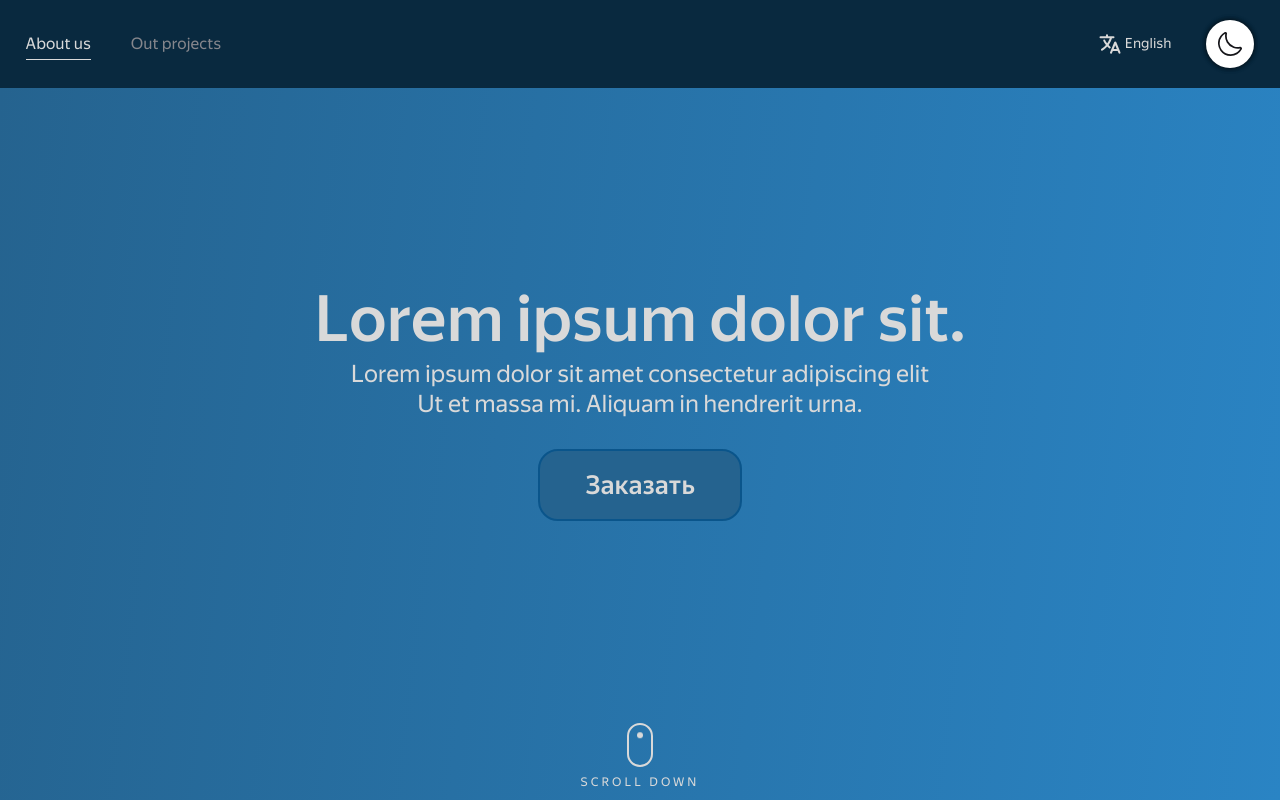
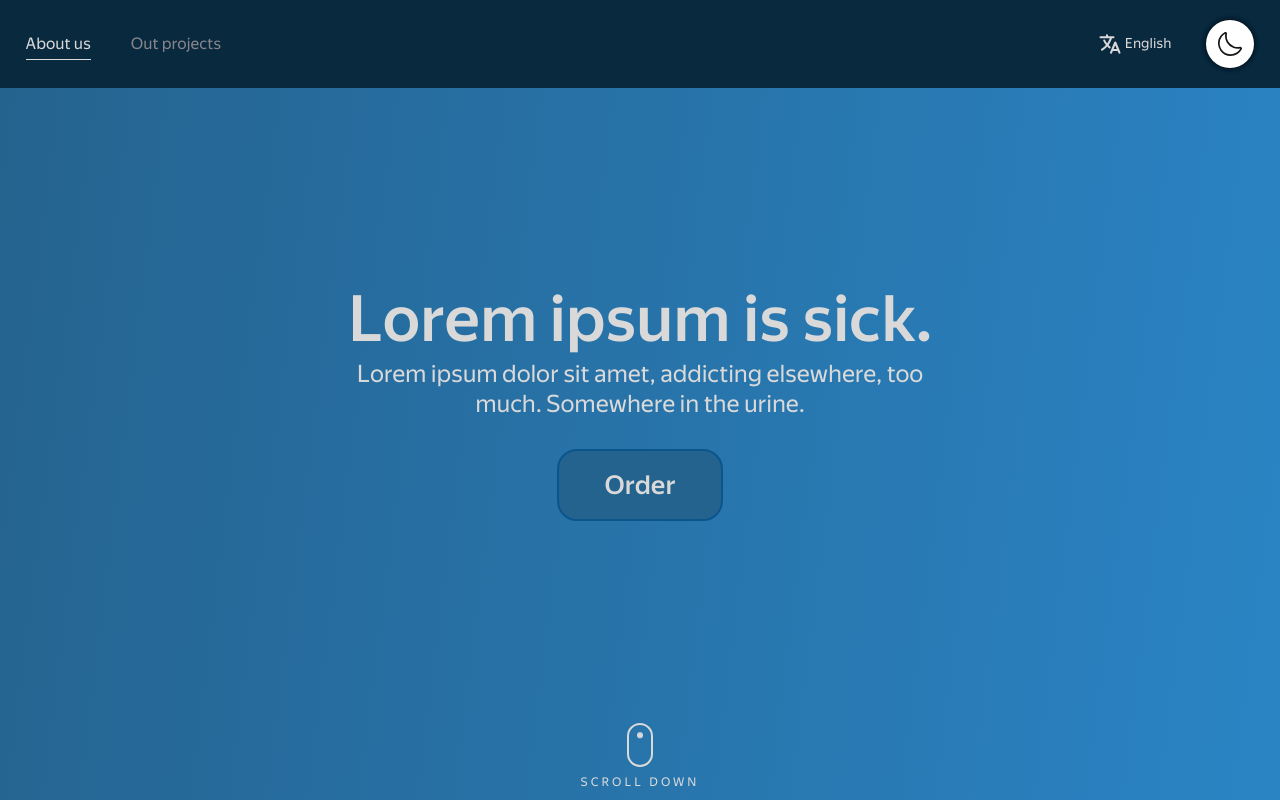
Before and after one commit to SergeiKachenia/Lorem-Ipsum-Team-landing, a React (Create React App) app: page / in a window 1280 px wide. Shown: the top 800 px of the page. Built offline with nearby package versions, Linux system fonts and the light colour scheme.

Commit message:
fix: Добавлен перевод для CallToAction

```diff
--- a/src/components/CallToAction/CallToAction.tsx
+++ b/src/components/CallToAction/CallToAction.tsx
@@ -2,19 +2,23 @@ import React from 'react';
 
 import styles from './CallToAction.module.scss';
 
+import { locales } from '../../constants/modulesLocales/CallToAction';
 import { ICallToActionProps } from '../../types/ICallToActionProps';
+import { TextLocales } from '../common/TextLocales/TextLocales';
 
 const CallToAction: React.FC<ICallToActionProps> = ({ scrollContactInfo, scrollDown }) => {
   return (
     <section className={styles.CTAContainer}>
       <div className={styles.CTAHeaderContainer}>
-        <h2 className={styles.CTAHeaderText}>Lorem ipsum dolor sit.</h2>
+        <h2 className={styles.CTAHeaderText}>
+          <TextLocales locale={(l) => locales.HeaderText[l]} />
+        </h2>
         <span className={styles.CTADescription}>
-          Lorem ipsum dolor sit amet consectetur adipiscing elit Ut et massa mi. Aliquam in hendrerit urna.
+          <TextLocales locale={(l) => locales.Description[l]} />
         </span>
       </div>
       <button onClick={scrollContactInfo} className={styles.CTAButton}>
-        Заказать
+        <TextLocales locale={(l) => locales.Order[l]} />
       </button>
       <button onClick={scrollDown} className={styles.CTAScrollButton}>
         <div className={styles.icon} />
--- /dev/null
+++ b/src/constants/modulesLocales/CallToAction.ts
@@ -0,0 +1,14 @@
+export const locales = {
+  HeaderText: {
+    ru: 'Lorem ipsum dolor sit.',
+    en: 'Lorem ipsum is sick.',
+  },
+  Description: {
+    ru: 'Lorem ipsum dolor sit amet consectetur adipiscing elit Ut et massa mi. Aliquam in hendrerit urna.',
+    en: 'Lorem ipsum dolor sit amet, addicting elsewhere, too much. Somewhere in the urine.',
+  },
+  Order: {
+    ru: 'Заказать',
+    en: 'Order',
+  },
+};
```
